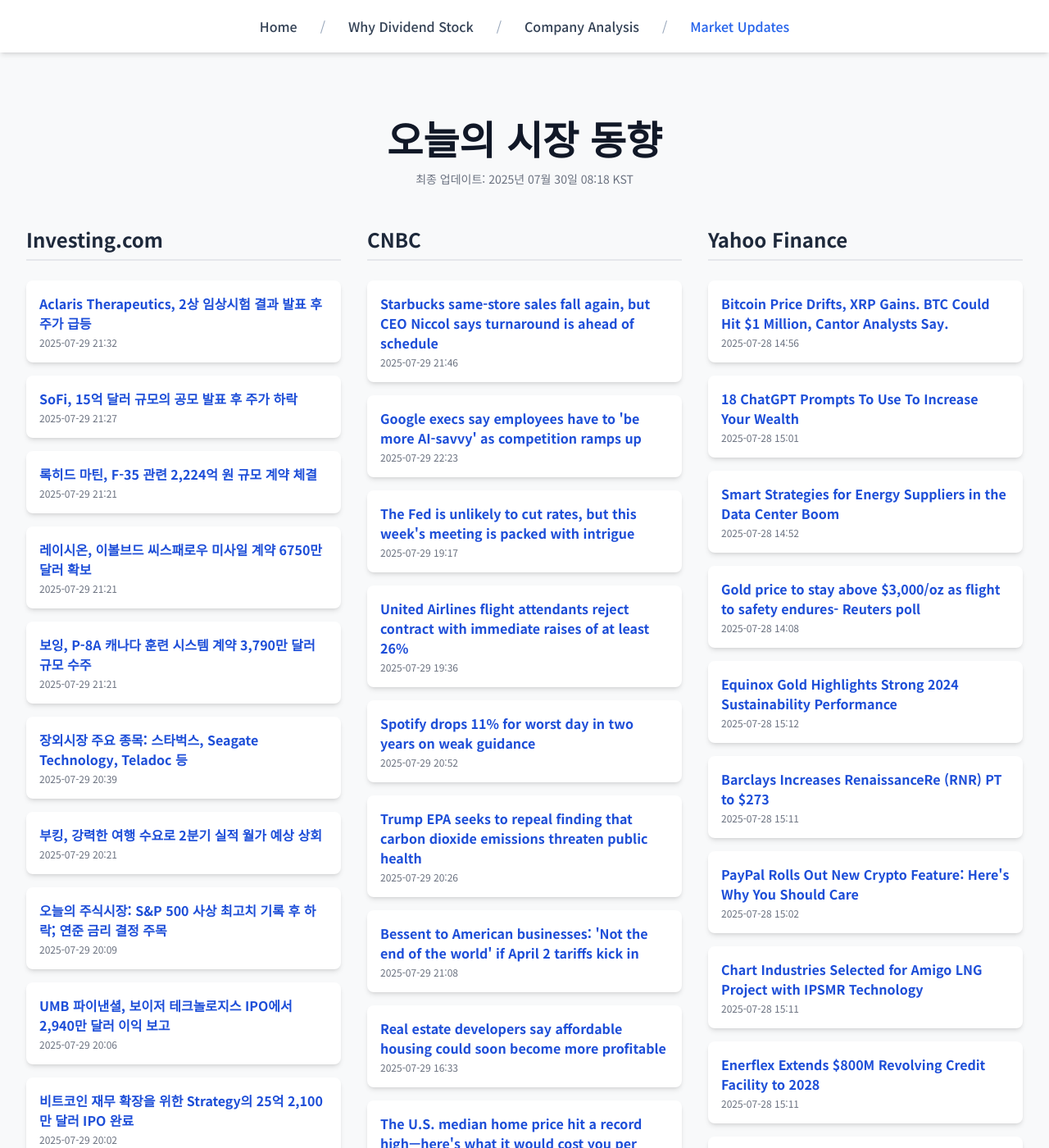
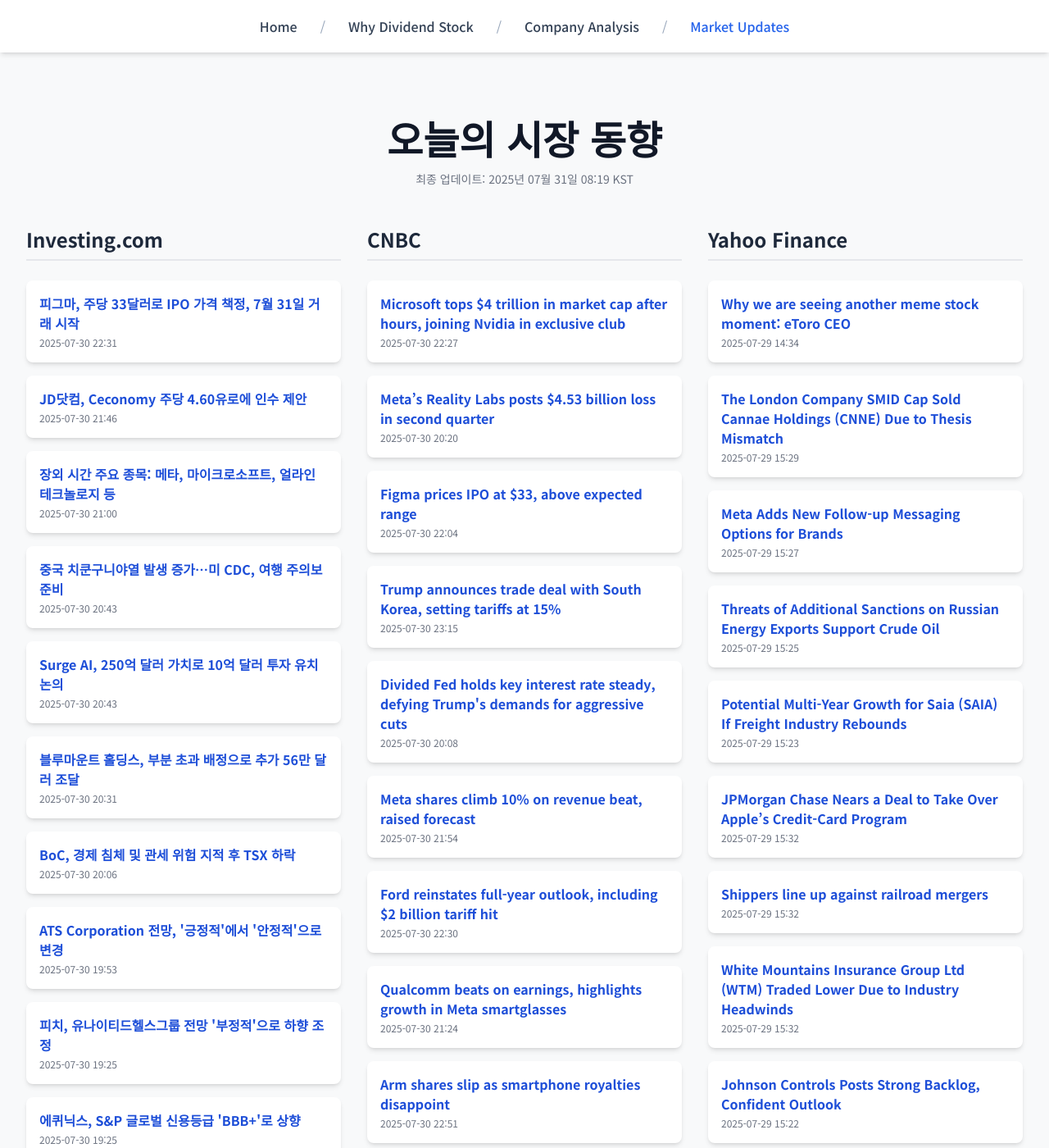
Before and after one commit to Kay-Hwang/my-company-analysis, a Jekyll site: the page built from market-updates.html, in a window 1280 px wide and 1400 px high. Shown: the whole window at 82% size. Built offline with Jekyll 4.4.1, drawn with Linux system fonts in a browser that asks for light colours; nearby versions of some CDN libraries; a script that is not in the unit is left out; some of the changed text lies outside the part shown.

Commit message:
Update daily data

```diff
--- a/_data/latest_data.json
+++ b/_data/latest_data.json
@@ -1,190 +1,190 @@
 {
-  "lastUpdated": "2025년 07월 30일 08:18 KST",
+  "lastUpdated": "2025년 07월 31일 08:19 KST",
   "news": {
     "investing": [
       {
-        "title": "Aclaris Therapeutics, 2상 임상시험 결과 발표 후 주가 급등",
-        "link": "https://kr.investing.com/news/stock-market-news/article-93CH-1569087",
-        "pubDate": "2025-07-29 21:32:00",
-        "summary": "Aclaris Therapeutics, 2상 임상시험 결과 발표 후 주가 급등"
+        "title": "피그마, 주당 33달러로 IPO 가격 책정, 7월 31일 거래 시작",
+        "link": "https://kr.investing.com/news/stock-market-news/article-432SI-1571710",
+        "pubDate": "2025-07-30 22:31:09",
+        "summary": "피그마, 주당 33달러로 IPO 가격 책정, 7월 31일 거래 시작"
       },
       {
-        "title": "SoFi, 15억 달러 규모의 공모 발표 후 주가 하락",
-        "link": "https://kr.investing.com/news/stock-market-news/article-93CH-1569083",
-        "pubDate": "2025-07-29 21:27:24",
-        "summary": "SoFi, 15억 달러 규모의 공모 발표 후 주가 하락"
+        "title": "JD닷컴, Ceconomy 주당 4.60유로에 인수 제안",
+        "link": "https://kr.investing.com/news/stock-market-news/article-93CH-1571643",
+        "pubDate": "2025-07-30 21:46:08",
+        "summary": "JD닷컴, Ceconomy 주당 4.60유로에 인수 제안"
       },
       {
-        "title": "록히드 마틴, F-35 관련 2,224억 원 규모 계약 체결",
-        "link": "https://kr.investing.com/news/stock-market-news/article-93CH-1569069",
-        "pubDate": "2025-07-29 21:21:55",
-        "summary": "록히드 마틴, F-35 관련 2,224억 원 규모 계약 체결"
+        "title": "장외 시간 주요 종목: 메타, 마이크로소프트, 얼라인 테크놀로지 등",
+        "link": "https://kr.investing.com/news/stock-market-news/article-432SI-1571552",
+        "pubDate": "2025-07-30 21:00:30",
+        "summary": "장외 시간 주요 종목: 메타, 마이크로소프트, 얼라인 테크놀로지 등"
       },
       {
-        "title": "레이시온, 이볼브드 씨스패로우 미사일 계약 6750만 달러 확보",
-        "link": "https://kr.investing.com/news/stock-market-news/article-93CH-1569068",
-        "pubDate": "2025-07-29 21:21:14",
-        "summary": "레이시온, 이볼브드 씨스패로우 미사일 계약 6750만 달러 확보"
+        "title": "중국 치쿤구니야열 발생 증가…미 CDC, 여행 주의보 준비",
+        "link": "https://kr.investing.com/news/stock-market-news/article-93CH-1571482",
+        "pubDate": "2025-07-30 20:43:56",
+        "summary": "중국 치쿤구니야열 발생 증가…미 CDC, 여행 주의보 준비"
       },
       {
-        "title": "보잉, P-8A 캐나다 훈련 시스템 계약 3,790만 달러 규모 수주",
-        "link": "https://kr.investing.com/news/stock-market-news/article-93CH-1569067",
-        "pubDate": "2025-07-29 21:21:13",
-        "summary": "보잉, P-8A 캐나다 훈련 시스템 계약 3,790만 달러 규모 수주"
+        "title": "Surge AI, 250억 달러 가치로 10억 달러 투자 유치 논의",
+        "link": "https://kr.investing.com/news/stock-market-news/article-93CH-1571480",
+        "pubDate": "2025-07-30 20:43:26",
+        "summary": "Surge AI, 250억 달러 가치로 10억 달러 투자 유치 논의"
       },
       {
-        "title": "장외시장 주요 종목: 스타벅스, Seagate Technology, Teladoc 등",
-        "link": "https://kr.investing.com/news/stock-market-news/article-432SI-1568961",
-        "pubDate": "2025-07-29 20:39:19",
-        "summary": "장외시장 주요 종목: 스타벅스, Seagate Technology, Teladoc 등"
+        "title": "블루마운트 홀딩스, 부분 초과 배정으로 추가 56만 달러 조달",
+        "link": "https://kr.investing.com/news/stock-market-news/article-432SI-1571420",
+        "pubDate": "2025-07-30 20:31:25",
+        "summary": "블루마운트 홀딩스, 부분 초과 배정으로 추가 56만 달러 조달"
       },
       {
-        "title": "부킹, 강력한 여행 수요로 2분기 실적 월가 예상 상회",
-        "link": "https://kr.investing.com/news/stock-market-news/article-1568879",
-        "pubDate": "2025-07-29 20:21:06",
-        "summary": "부킹, 강력한 여행 수요로 2분기 실적 월가 예상 상회"
+        "title": "BoC, 경제 침체 및 관세 위험 지적 후 TSX 하락",
+        "link": "https://kr.investing.com/news/stock-market-news/article-1569900",
+        "pubDate": "2025-07-30 20:06:06",
+        "summary": "BoC, 경제 침체 및 관세 위험 지적 후 TSX 하락"
       },
       {
-        "title": "오늘의 주식시장: S&P 500 사상 최고치 기록 후 하락; 연준 금리 결정 주목",
-        "link": "https://kr.investing.com/news/stock-market-news/article-1567018",
-        "pubDate": "2025-07-29 20:09:49",
-        "summary": "오늘의 주식시장: S&P 500 사상 최고치 기록 후 하락; 연준 금리 결정 주목"
+        "title": "ATS Corporation 전망, '긍정적'에서 '안정적'으로 변경",
+        "link": "https://kr.investing.com/news/stock-market-news/article-93CH-1571272",
+        "pubDate": "2025-07-30 19:53:49",
+        "summary": "ATS Corporation 전망, '긍정적'에서 '안정적'으로 변경"
       },
       {
-        "title": "UMB 파이낸셜, 보이저 테크놀로지스 IPO에서 2,940만 달러 이익 보고",
-        "link": "https://kr.investing.com/news/stock-market-news/article-432SI-1568818",
-        "pubDate": "2025-07-29 20:06:29",
-        "summary": "UMB 파이낸셜, 보이저 테크놀로지스 IPO에서 2,940만 달러 이익 보고"
+        "title": "피치, 유나이티드헬스그룹 전망 '부정적'으로 하향 조정",
+        "link": "https://kr.investing.com/news/stock-market-news/article-93CH-1571256",
+        "pubDate": "2025-07-30 19:25:44",
+        "summary": "피치, 유나이티드헬스그룹 전망 '부정적'으로 하향 조정"
       },
       {
-        "title": "비트코인 재무 확장을 위한 Strategy의 25억 2,100만 달러 IPO 완료",
-        "link": "https://kr.investing.com/news/stock-market-news/article-432SI-1568800",
-        "pubDate": "2025-07-29 20:02:21",
-        "summary": "비트코인 재무 확장을 위한 Strategy의 25억 2,100만 달러 IPO 완료"
+        "title": "에퀴닉스, S&P 글로벌 신용등급 'BBB+'로 상향",
+        "link": "https://kr.investing.com/news/stock-market-news/article-93CH-1571255",
+        "pubDate": "2025-07-30 19:25:35",
+        "summary": "에퀴닉스, S&P 글로벌 신용등급 'BBB+'로 상향"
       }
     ],
     "cnbc": [
       {
-        "title": "Starbucks same-store sales fall again, but CEO Niccol says turnaround is ahead of schedule",
-        "link": "https://www.cnbc.com/2025/07/29/starbucks-sbux-q3-2025-earnings.html",
-        "pubDate": "Tue, 29 Jul 2025 21:46:28 GMT",
-        "summary": "Shares of Starbucks have risen roughly 1% this year. The company has a market cap of more than $106 billion."
+        "title": "Microsoft tops $4 trillion in market cap after hours, joining Nvidia in exclusive club",
+        "link": "https://www.cnbc.com/2025/07/30/microsoft-market-cap-tops-4-trillion-after-hours-on-earnings-beat.html",
+        "pubDate": "Wed, 30 Jul 2025 22:27:00 GMT",
+        "summary": "Based on its post-market trading, Microsoft has become the world's second $4 trillion company following quarterly earnings."
       },
       {
-        "title": "Google execs say employees have to 'be more AI-savvy' as competition ramps up",
-        "link": "https://www.cnbc.com/2025/07/29/google-execs-say-employees-have-to-be-more-ai-savvy-.html",
-        "pubDate": "Tue, 29 Jul 2025 22:23:51 GMT",
-        "summary": "Google has fewer employees than it did in early 2023, and the company is pushing AI in part to boost efficiencies."
+        "title": "Meta’s Reality Labs posts $4.53 billion loss in second quarter",
+        "link": "https://www.cnbc.com/2025/07/30/metas-reality-labs-second-quarter-2025.html",
+        "pubDate": "Wed, 30 Jul 2025 20:20:49 GMT",
+        "summary": "Meta’s Reality Labs posts $4.53 billion loss in second quarter"
       },
       {
-        "title": "The Fed is unlikely to cut rates, but this week's meeting is packed with intrigue",
-        "link": "https://www.cnbc.com/2025/07/29/the-fed-is-unlikely-to-cut-rates-but-this-weeks-meeting-is-packed-with-intrigue.html",
-        "pubDate": "Tue, 29 Jul 2025 19:17:33 GMT",
-        "summary": "Considering nothing is likely to happen when it comes to major policy decisions, the meeting promises several fascinating subplots."
+        "title": "Figma prices IPO at $33, above expected range",
+        "link": "https://www.cnbc.com/2025/07/30/figma-prices-ipo-at-33-above-expected-range.html",
+        "pubDate": "Wed, 30 Jul 2025 22:04:49 GMT",
+        "summary": "Software developer Figma is poised to debut on the New York Stock Exchange on Thursday, becoming the latest high-profile tech company to go public."
       },
       {
-        "title": "United Airlines flight attendants reject contract with immediate raises of at least 26%",
-        "link": "https://www.cnbc.com/2025/07/29/united-airlines-flight-attendant-contract.html",
-        "pubDate": "Tue, 29 Jul 2025 19:36:03 GMT",
-        "summary": "United Airlines and the flight attendants' union had reached a tentative agreement for a new labor deal in May."
+        "title": "Trump announces trade deal with South Korea, setting tariffs at 15%",
+        "link": "https://www.cnbc.com/2025/07/31/trump-announces-trade-deal-with-south-korea-setting-tariffs-at-15percent.html",
+        "pubDate": "Wed, 30 Jul 2025 23:15:44 GMT",
+        "summary": "Trump announces trade deal with South Korea, setting tariffs at 15%"
       },
       {
-        "title": "Spotify drops 11% for worst day in two years on weak guidance",
-        "link": "https://www.cnbc.com/2025/07/29/spotify-spot-stock-q2-2025-earnings.html",
-        "pubDate": "Tue, 29 Jul 2025 20:52:09 GMT",
-        "summary": "Spotify stock fell after the music streaming platform fell short of Wall Street's revenue expectations."
+        "title": "Divided Fed holds key interest rate steady, defying Trump's demands for aggressive cuts",
+        "link": "https://www.cnbc.com/2025/07/30/fed-leaves-interest-rates-unchanged-as-expected.html",
+        "pubDate": "Wed, 30 Jul 2025 20:08:27 GMT",
+        "summary": "A divided Federal Reserve on Wednesday voted to keep its benchmark interest rate steady, with two top officials dissenting."
       },
       {
-        "title": "Trump EPA seeks to repeal finding that carbon dioxide emissions threaten public health",
-        "link": "https://www.cnbc.com/2025/07/29/epa-seeks-to-repeal-finding-that-carbon-dioxide-emissions-threaten-public-health.html",
-        "pubDate": "Tue, 29 Jul 2025 20:26:43 GMT",
-        "summary": "The EPA action is part of President Donald Trump's broader effort to expand fossil fuel production while limiting the expansion of renewable energy."
+        "title": "Meta shares climb 10% on revenue beat, raised forecast",
+        "link": "https://www.cnbc.com/2025/07/30/meta-q2-earnings-report-2025.html",
+        "pubDate": "Wed, 30 Jul 2025 21:54:23 GMT",
+        "summary": "Shares of the social media company jumped more than 10% after the company reported second-quarter earnings on Wednesday that beat on revenue."
       },
       {
-        "title": "Bessent to American businesses: 'Not the end of the world' if April 2 tariffs kick in",
-        "link": "https://www.cnbc.com/2025/07/29/trump-trade-tarriffs-bessent.html",
-        "pubDate": "Tue, 29 Jul 2025 21:08:32 GMT",
-        "summary": "Top Trump administration officials insist that the Aug. 1 deadline is not changing, even as dozens of countries' trade negotiations are unresolved."
+        "title": "Ford reinstates full-year outlook, including $2 billion tariff hit",
+        "link": "https://www.cnbc.com/2025/07/30/ford-motor-f-earnings-q2-2025.html",
+        "pubDate": "Wed, 30 Jul 2025 22:30:52 GMT",
+        "summary": "Ford Motor reported second-quarter revenue that beat expectations, and reinstated its full-year guidance, which it had withdrawn in May due to tariffs."
       },
       {
-        "title": "Real estate developers say affordable housing could soon become more profitable",
-        "link": "https://www.cnbc.com/2025/07/29/real-estate-developers-affordable-housing-profitable.html",
-        "pubDate": "Tue, 29 Jul 2025 16:33:29 GMT",
-        "summary": "Housing developers have said it's too expensive to put up quality, low-income apartments. Jonathan Rose said relief may be on the way."
+        "title": "Qualcomm beats on earnings, highlights growth in Meta smartglasses",
+        "link": "https://www.cnbc.com/2025/07/30/qualcomm-qcom-earnings-q3-2025.html",
+        "pubDate": "Wed, 30 Jul 2025 21:24:21 GMT",
+        "summary": "Qualcomm reported fiscal third-quarter earnings on Wednesday that beat Wall Street expectations and provided a stronger-than-expected guidance."
       },
       {
-        "title": "The U.S. median home price hit a record high—here's what it would cost you per month",
-        "link": "https://www.cnbc.com/2025/07/29/median-home-price-hits-record-high-monthly-mortgage-cost.html",
-        "pubDate": "Tue, 29 Jul 2025 17:45:55 GMT",
-        "summary": "Despite sluggish home sales, monthly mortgage costs are up $140 since January."
+        "title": "Arm shares slip as smartphone royalties disappoint",
+        "link": "https://www.cnbc.com/2025/07/30/arm-stock-q1-earnings.html",
+        "pubDate": "Wed, 30 Jul 2025 22:51:32 GMT",
+        "summary": "The company reported revenue that missed analysts' expectations."
       },
       {
-        "title": "Jim Cramer explains why he's hesitant to recommend Figma when shares start trading",
-        "link": "https://www.cnbc.com/2025/07/29/jim-cramer-explains-why-hes-hesitant-to-recommend-figma-after-its-ipo.html",
-        "pubDate": "Tue, 29 Jul 2025 23:04:02 GMT",
-        "summary": "CNBC's Jim Cramer on Tuesday reviewed Figma, a design software company set to go public this week."
+        "title": "High Noon recalls some 12-packs, saying they may contain Celsius energy drink cans filled with vodka seltzer",
+        "link": "https://www.cnbc.com/2025/07/30/high-noon-recalls-vodka-seltzers-in-celsius-cans.html",
+        "pubDate": "Wed, 30 Jul 2025 21:38:31 GMT",
+        "summary": "High Noon has issued a nationwide recall of one of its popular vodka seltzer products."
       }
     ],
     "yahoo": [
       {
-        "title": "Bitcoin Price Drifts, XRP Gains. BTC Could Hit $1 Million, Cantor Analysts Say.",
-        "link": "https://www.barrons.com/articles/bitcoin-xrp-price-usd-news-f4f51ee0?siteid=yhoof2&yptr=yahoo",
-        "pubDate": "2025-07-28T14:56:00Z",
-        "summary": "Bitcoin Price Drifts, XRP Gains. BTC Could Hit $1 Million, Cantor Analysts Say."
+        "title": "Why we are seeing another meme stock moment: eToro CEO",
+        "link": "https://finance.yahoo.com/news/why-we-are-seeing-another-meme-stock-moment-etoro-ceo-143400647.html",
+        "pubDate": "2025-07-29T14:34:00Z",
+        "summary": "Why we are seeing another meme stock moment: eToro CEO"
       },
       {
-        "title": "18 ChatGPT Prompts To Use To Increase Your Wealth",
-        "link": "https://finance.yahoo.com/news/yourself-money-smart-20-chatgpt-160057244.html",
-        "pubDate": "2025-07-28T15:01:35Z",
-        "summary": "18 ChatGPT Prompts To Use To Increase Your Wealth"
+        "title": "The London Company SMID Cap Sold Cannae Holdings (CNNE) Due to Thesis Mismatch",
+        "link": "https://finance.yahoo.com/news/london-company-smid-cap-sold-152936958.html",
+        "pubDate": "2025-07-29T15:29:36Z",
+        "summary": "The London Company SMID Cap Sold Cannae Holdings (CNNE) Due to Thesis Mismatch"
       },
       {
-        "title": "Smart Strategies for Energy Suppliers in the Data Center Boom",
-        "link": "https://finance.yahoo.com/news/smart-strategies-energy-suppliers-data-145237476.html",
-        "pubDate": "2025-07-28T14:52:37Z",
-        "summary": "Smart Strategies for Energy Suppliers in the Data Center Boom"
+        "title": "Meta Adds New Follow-up Messaging Options for Brands",
+        "link": "https://finance.yahoo.com/news/meta-adds-messaging-options-brands-152710982.html",
+        "pubDate": "2025-07-29T15:27:10Z",
+        "summary": "Meta Adds New Follow-up Messaging Options for Brands"
       },
       {
-        "title": "Gold price to stay above $3,000/oz as flight to safety endures- Reuters poll",
-        "link": "https://finance.yahoo.com/news/gold-price-stay-above-3-140814195.html",
-        "pubDate": "2025-07-28T14:08:14Z",
-        "summary": "Gold price to stay above $3,000/oz as flight to safety endures- Reuters poll"
+        "title": "Threats of Additional Sanctions on Russian Energy Exports Support Crude Oil",
+        "link": "https://finance.yahoo.com/news/threats-additional-sanctions-russian-energy-152514898.html",
+        "pubDate": "2025-07-29T15:25:14Z",
+        "summary": "Threats of Additional Sanctions on Russian Energy Exports Support Crude Oil"
       },
       {
-        "title": "Equinox Gold Highlights Strong 2024 Sustainability Performance",
-        "link": "https://finance.yahoo.com/news/equinox-gold-highlights-strong-2024-151216143.html",
-        "pubDate": "2025-07-28T15:12:16Z",
-        "summary": "Equinox Gold Highlights Strong 2024 Sustainability Performance"
+        "title": "Potential Multi-Year Growth for Saia (SAIA) If Freight Industry Rebounds",
+        "link": "https://finance.yahoo.com/news/potential-multi-growth-saia-saia-152314620.html",
+        "pubDate": "2025-07-29T15:23:14Z",
+        "summary": "Potential Multi-Year Growth for Saia (SAIA) If Freight Industry Rebounds"
       },
       {
-        "title": "Barclays Increases RenaissanceRe (RNR) PT to $273",
-        "link": "https://finance.yahoo.com/news/barclays-increases-renaissancere-rnr-pt-151150943.html",
-        "pubDate": "2025-07-28T15:11:50Z",
-        "summary": "Barclays Increases RenaissanceRe (RNR) PT to $273"
+        "title": "JPMorgan Chase Nears a Deal to Take Over Apple’s Credit-Card Program",
+        "link": "https://www.wsj.com/finance/banking/jpmorgan-chase-nears-a-deal-to-take-over-apples-credit-card-program-0bbcdda8?siteid=yhoof2&yptr=yahoo",
+        "pubDate": "2025-07-29T15:32:00Z",
+        "summary": "JPMorgan Chase Nears a Deal to Take Over Apple’s Credit-Card Program"
       },
       {
-        "title": "PayPal Rolls Out New Crypto Feature: Here's Why You Should Care",
-        "link": "https://finance.yahoo.com/news/paypal-rolls-crypto-feature-heres-150215186.html",
-        "pubDate": "2025-07-28T15:02:15Z",
-        "summary": "PayPal Rolls Out New Crypto Feature: Here's Why You Should Care"
+        "title": "Shippers line up against railroad mergers",
+        "link": "https://finance.yahoo.com/news/shippers-line-against-railroad-mergers-153200999.html",
+        "pubDate": "2025-07-29T15:32:00Z",
+        "summary": "Shippers line up against railroad mergers"
       },
       {
-        "title": "Chart Industries Selected for Amigo LNG Project with IPSMR Technology",
-        "link": "https://finance.yahoo.com/news/chart-industries-selected-amigo-lng-151125659.html",
-        "pubDate": "2025-07-28T15:11:25Z",
-        "summary": "Chart Industries Selected for Amigo LNG Project with IPSMR Technology"
+        "title": "White Mountains Insurance Group Ltd (WTM) Traded Lower Due to Industry Headwinds",
+        "link": "https://finance.yahoo.com/news/white-mountains-insurance-group-ltd-153207199.html",
+        "pubDate": "2025-07-29T15:32:07Z",
+        "summary": "White Mountains Insurance Group Ltd (WTM) Traded Lower Due to Industry Headwinds"
       },
       {
-        "title": "Enerflex Extends $800M Revolving Credit Facility to 2028",
-        "link": "https://finance.yahoo.com/news/enerflex-extends-800m-revolving-credit-151155417.html",
-        "pubDate": "2025-07-28T15:11:55Z",
-        "summary": "Enerflex Extends $800M Revolving Credit Facility to 2028"
+        "title": "Johnson Controls Posts Strong Backlog, Confident Outlook",
+        "link": "https://finance.yahoo.com/news/johnson-controls-posts-strong-backlog-152205427.html",
+        "pubDate": "2025-07-29T15:22:05Z",
+        "summary": "Johnson Controls Posts Strong Backlog, Confident Outlook"
       },
       {
-        "title": "McEwen Mining to Process Bulk Samples from Inventus’ Pardo Gold Project",
-        "link": "https://finance.yahoo.com/news/mcewen-mining-process-bulk-samples-151157288.html",
-        "pubDate": "2025-07-28T15:11:57Z",
-        "summary": "McEwen Mining to Process Bulk Samples from Inventus’ Pardo Gold Project"
+        "title": "Transcontinental Reality Check: Norfolk Southern Falls On Union Pacific Buyout",
+        "link": "https://www.investors.com/news/norfolk-southern-stock-transcontinental-railroad-union-pacific-buyout/?src=A00220&yptr=yahoo",
+        "pubDate": "2025-07-29T15:33:57Z",
+        "summary": "Transcontinental Reality Check: Norfolk Southern Falls On Union Pacific Buyout"
       }
     ]
   }
```
